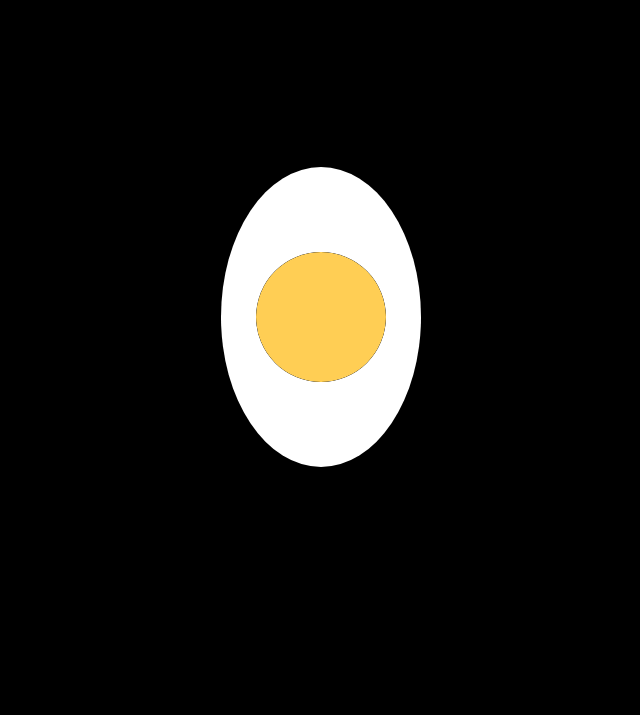
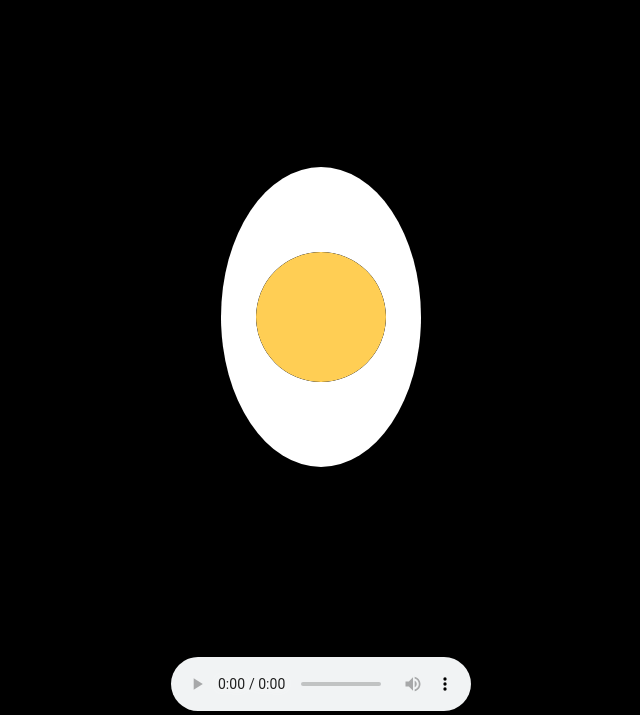
Before and after one commit to TriSuccess/eggtimer, a plain HTML site: page index.html in a window 1280 px wide. Shown: the part 183-898 px from the top of the page, without its empty margins (319-959 px from the left). Before the commit the page ends 820 px from the top, so only its background shows below. Drawn offline with Linux system fonts and the light colour scheme.

Commit message:
Update index.html

```diff
--- a/index.html
+++ b/index.html
@@ -56,6 +56,11 @@
         font-size:40pt;
     }
 
+    /* Style for audio player */
+    audio {
+        margin-top: 20px;
+    }
+
 </style>
 </head>
 <body>
@@ -75,9 +80,11 @@
     </div>
 </div>
 
-<audio id="sound1" src="https://www.dropbox.com/scl/fi/itb30kyu1vwethjrs8z2g/eggready1.mp3?rlkey=pzwkix5gtwbnbh967zobhrfd4&st=63togcvi&raw=1"></audio>
-<audio id="sound2" src="https://www.dropbox.com/scl/fi/mprbl2vc1vuitz7p84ts8/eggready2.mp3?rlkey=znejsq81bxszmgifmvyultt9k&st=mqv3tzaz&raw=1"></audio>
-<audio id="sound3" src="https://www.dropbox.com/scl/fi/gfo1hvjk7rqc4kokxz2xg/eggready3.mp3?rlkey=8l77rjd4l1tx7o7s399pm1ten&st=q61ola5p&raw=1"></audio>
+<!-- Audio player for the first sound -->
+<audio id="sound1" controls>
+    <source src="https://www.dropbox.com/scl/fi/itb30kyu1vwethjrs8z2g/eggready1.mp3?rlkey=pzwkix5gtwbnbh967zobhrfd4&st=63togcvi&raw=1" type="audio/mpeg">
+    Your browser does not support the audio element.
+</audio>
 
 <script>
 function startTimer() {
```
